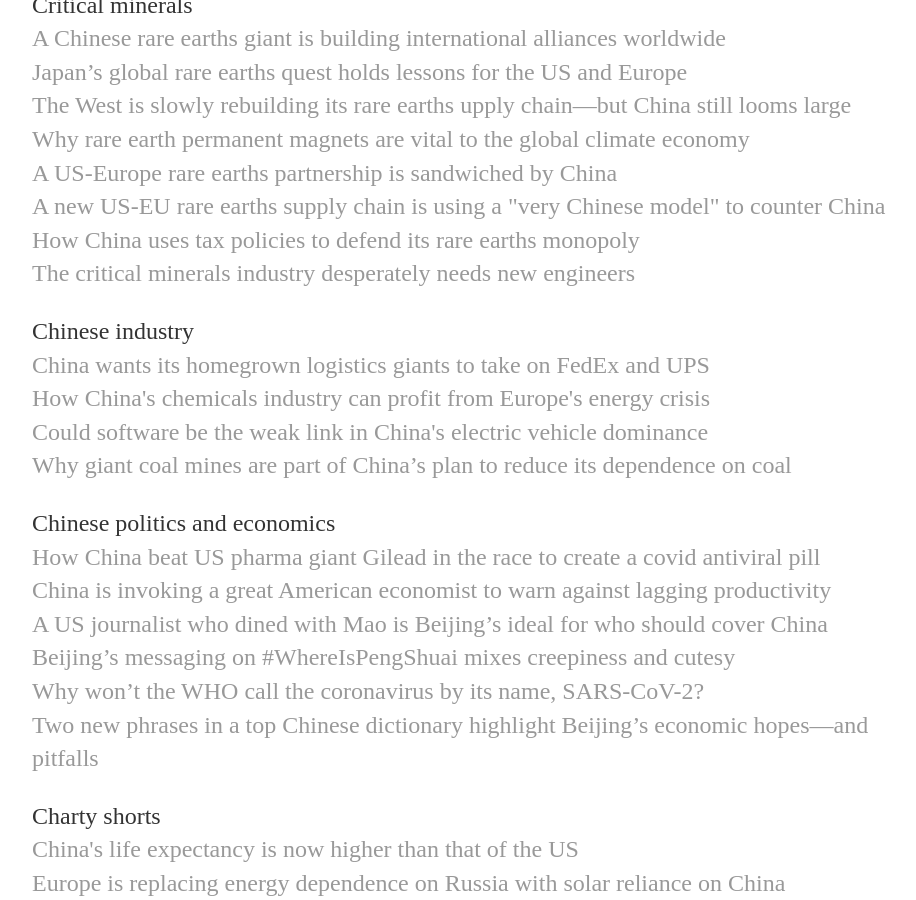
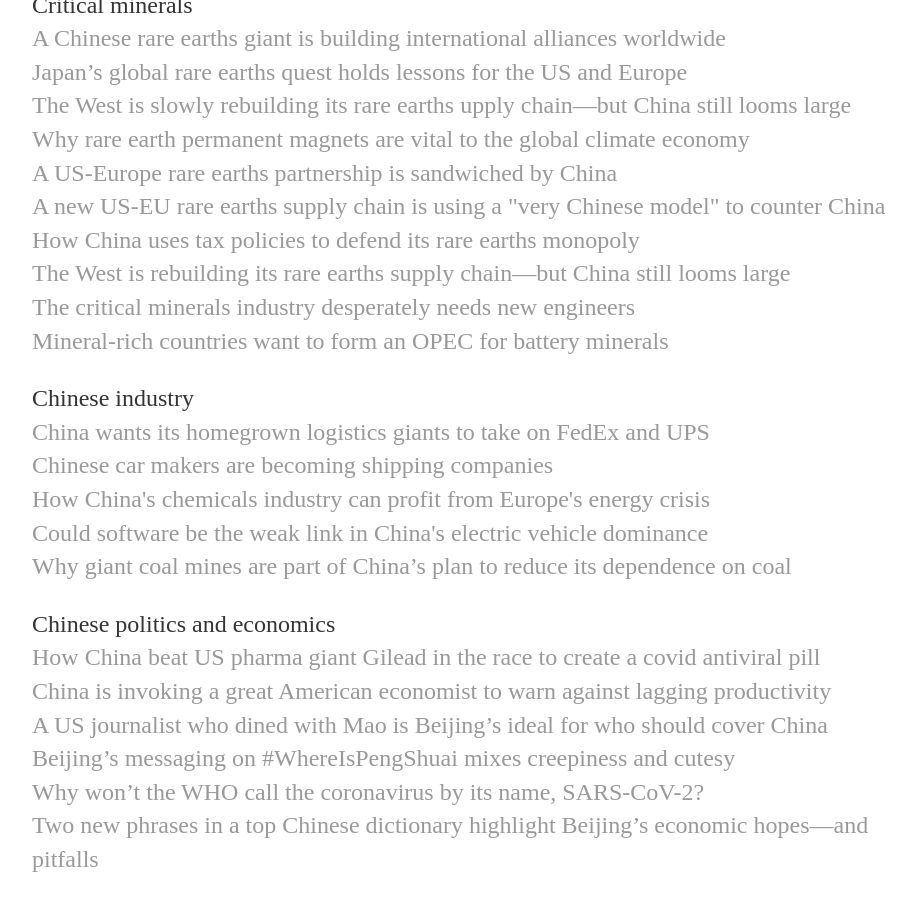
Before and after one commit to marykmhui/marykmhui, a Jekyll site: the page built from writing/index.html, in a window 1280 px wide and 900 px high, scrolled down 754 px. Shown: the whole window, without its empty margins (160-1076 px from the left). Built offline with Jekyll 4.4.1, drawn with Linux system fonts in a browser that asks for light colours.

Commit message:
Update index.html

```diff
--- a/writing/index.html
+++ b/writing/index.html
@@ -27,10 +27,13 @@
 					<a href="https://qz.com/1982071/a-us-europe-rare-earths-supply-chain-cant-quite-shake-off-china/">A US-Europe rare earths partnership is sandwiched by China</a><br>
 					<a href="https://qz.com/2031880/us-eu-rare-earth-chain-uses-china-model-to-hedge-china-dominance/">A new US-EU rare earths supply chain is using a  "very Chinese model" to counter China</a><br>
 					<a href="https://qz.com/2129104/how-china-uses-tax-policies-to-defend-its-rare-earths-monopoly/">How China uses tax policies to defend its rare earths monopoly</a><br>
-					<a href="https://qz.com/the-critical-minerals-industry-desperately-needs-new-en-1849341695">The critical minerals industry desperately needs new engineers</a>
+					<a href="https://qz.com/the-west-is-rebuilding-its-rare-earths-supply-chain-but-1849815677">The West is rebuilding its rare earths supply chain—but China still looms large</a><br>
+					<a href="https://qz.com/the-critical-minerals-industry-desperately-needs-new-en-1849341695">The critical minerals industry desperately needs new engineers</a><br>
+					<a href="https://qz.com/mineral-rich-countries-want-to-form-an-opec-for-battery-1849742149">Mineral-rich countries want to form an OPEC for battery minerals</a>
 
 					<p>Chinese industry<br>
 					<a href="https://qz.com/china-wants-its-homegrown-logistics-giants-to-take-on-f-1849703548">China wants its homegrown logistics giants to take on FedEx and UPS</a><br>
+					<a href="https://qz.com/chinese-car-makers-are-becoming-shipping-companies-1849943579">Chinese car makers are becoming shipping companies</a><br>
 					<a href="https://qz.com/how-chinas-chemicals-industry-can-profit-from-europes-e-1849509982">How China's chemicals industry can profit from Europe's energy crisis</a><br>
 					<a href="https://qz.com/could-software-be-the-weak-link-in-chinas-electric-vehi-1849657343">Could software be the weak link in China's electric vehicle dominance</a><br>
 					<a href="https://qz.com/2036326/chinas-low-carbon-energy-transition-goals-rely-on-big-coal-mines">Why giant coal mines are part of China’s plan to reduce its dependence on coal</a>
```
